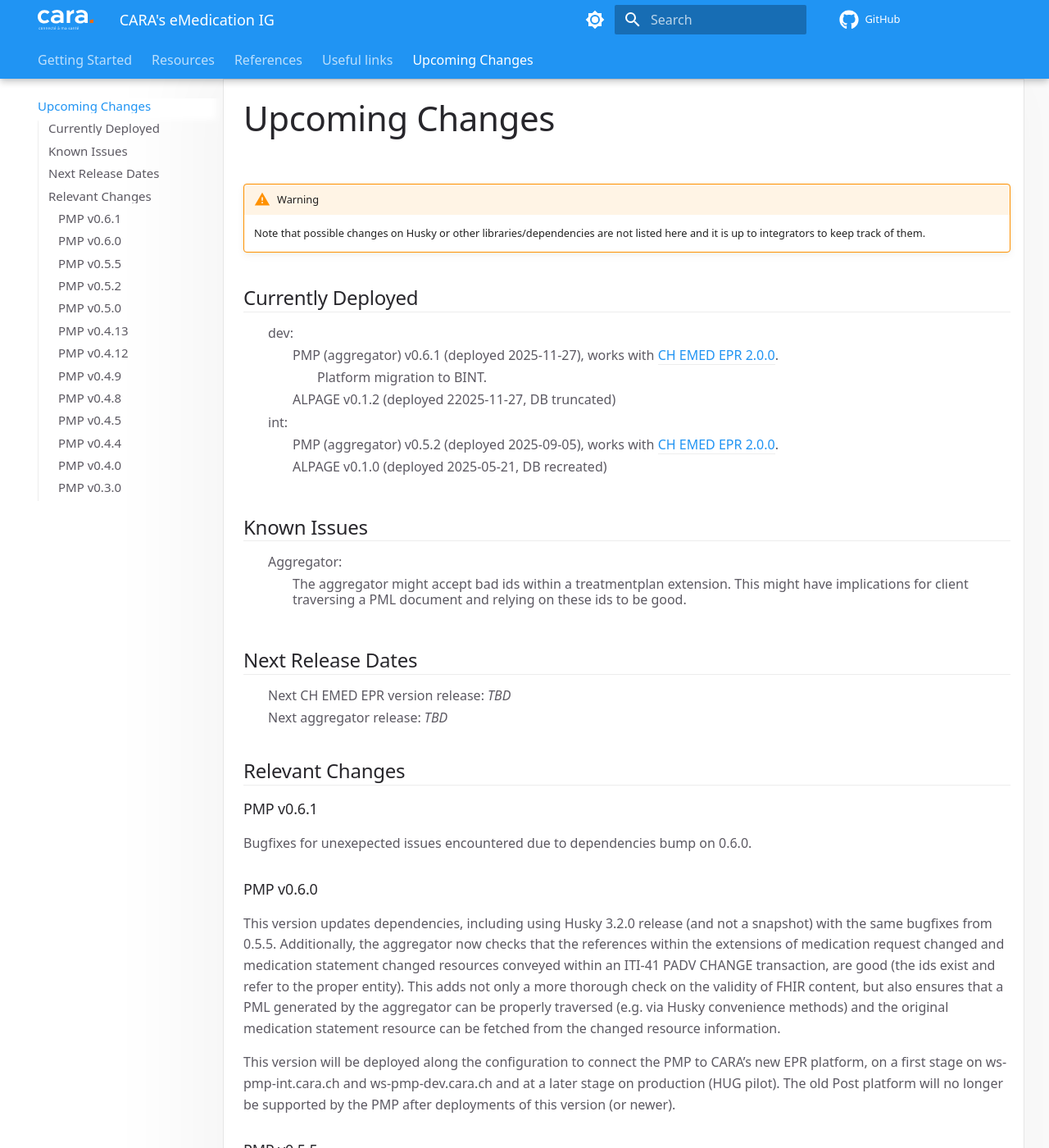
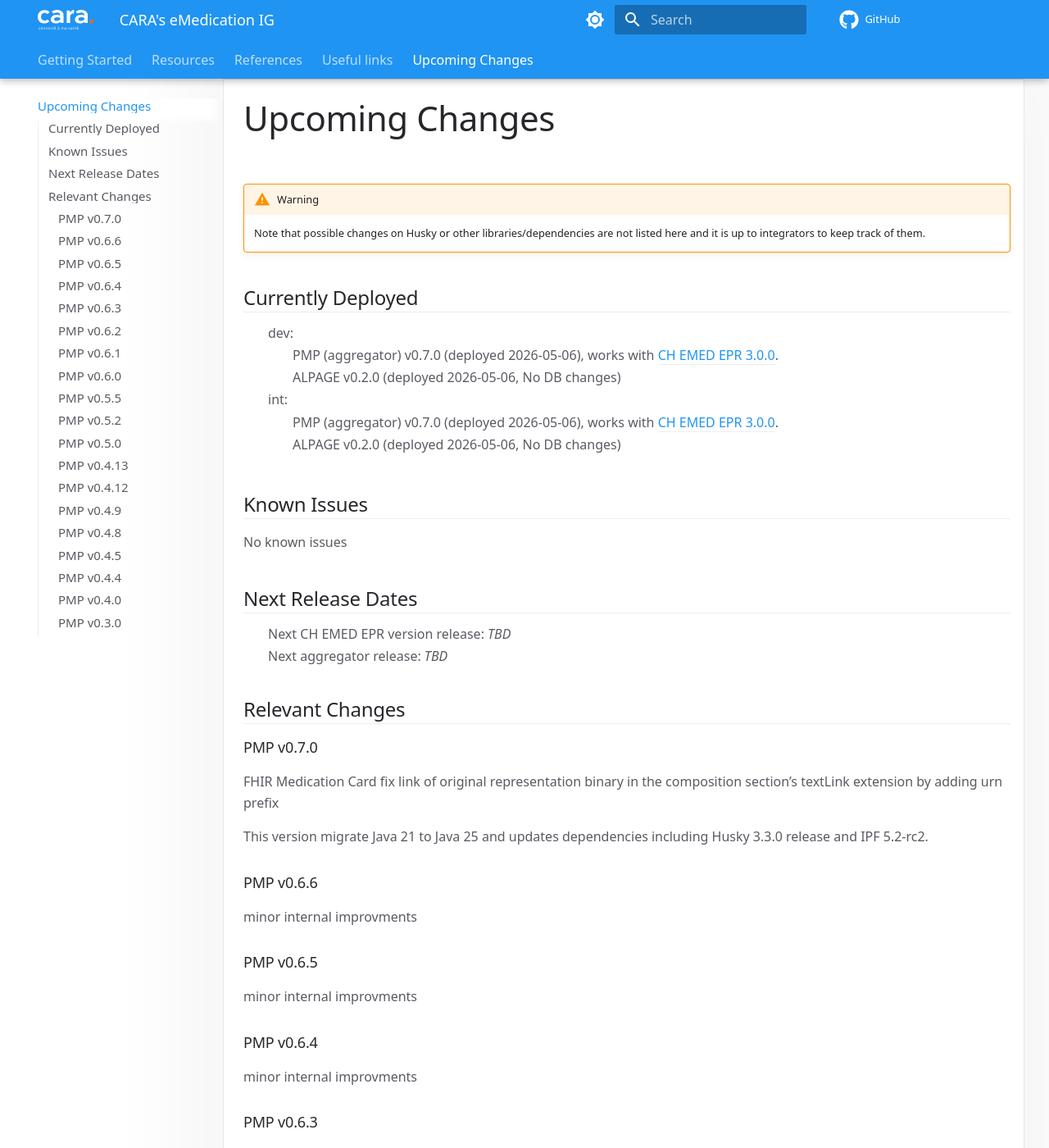
Before and after one commit to CARA-ch/emed-service-integration-guide, an MkDocs documentation site: the page built from docs/other/upcoming_changes.md, in a window 1280 px wide and 1400 px high. Shown: the whole window at 82% size. Built offline with MkDocs 1.6.1 and Material for MkDocs 9.7.7, drawn with Linux system fonts in a browser that asks for light colours; comment, search, counter and statistics services are not loaded; some of the changed text lies outside the part shown.

Commit message:
fixed: changelog & currently deployed versions

```diff
--- a/docs/other/upcoming_changes.md
+++ b/docs/other/upcoming_changes.md
@@ -5,16 +5,14 @@
 ## Currently Deployed
 
   - dev:
-    - PMP (aggregator) v0.6.1 (deployed 2025-11-27), works with [CH EMED EPR 2.0.0](https://fhir.ch/ig/ch-emed-epr/2.0.0/index.html).
-		- Platform migration to BINT.
-    - ALPAGE v0.1.2 (deployed 22025-11-27, DB truncated)
+    - PMP (aggregator) v0.7.0 (deployed 2026-05-06), works with [CH EMED EPR 3.0.0](https://fhir.ch/ig/ch-emed-epr/3.0.0/index.html).
+    - ALPAGE v0.2.0 (deployed 2026-05-06, No DB changes)
   - int:
-    - PMP (aggregator) v0.5.2 (deployed 2025-09-05), works with [CH EMED EPR 2.0.0](https://fhir.ch/ig/ch-emed-epr/2.0.0/index.html).
-    - ALPAGE v0.1.0 (deployed 2025-05-21, DB recreated)
+    - PMP (aggregator) v0.7.0 (deployed 2026-05-06), works with [CH EMED EPR 3.0.0](https://fhir.ch/ig/ch-emed-epr/3.0.0/index.html).
+    - ALPAGE v0.2.0 (deployed 2026-05-06, No DB changes)
 
 ## Known Issues
-- Aggregator:
-	- The aggregator might accept bad ids within a treatmentplan extension. This might have implications for client traversing a PML document and relying on these ids to be good.
+No known issues
 
 ## Next Release Dates
 
@@ -22,6 +20,28 @@
 - Next aggregator release: *TBD*
 
 ## Relevant Changes
+### PMP v0.7.0
+FHIR Medication Card fix link of original representation binary in the composition section's textLink extension by adding urn prefix
+
+This version migrate Java 21 to Java 25 and updates dependencies including Husky 3.3.0 release and IPF 5.2-rc2.
+
+### PMP v0.6.6
+minor internal improvments
+
+### PMP v0.6.5
+minor internal improvments
+
+### PMP v0.6.4
+minor internal improvments
+
+### PMP v0.6.3
+Minor internal improvments
+
+### PMP v0.6.2
+FHIR Medication Card fix to link to the original representation binary in its section narrative
+
+Minor internal improvments
+
 ### PMP v0.6.1
 Bugfixes for unexepected issues encountered due to dependencies bump on 0.6.0.
 
```
